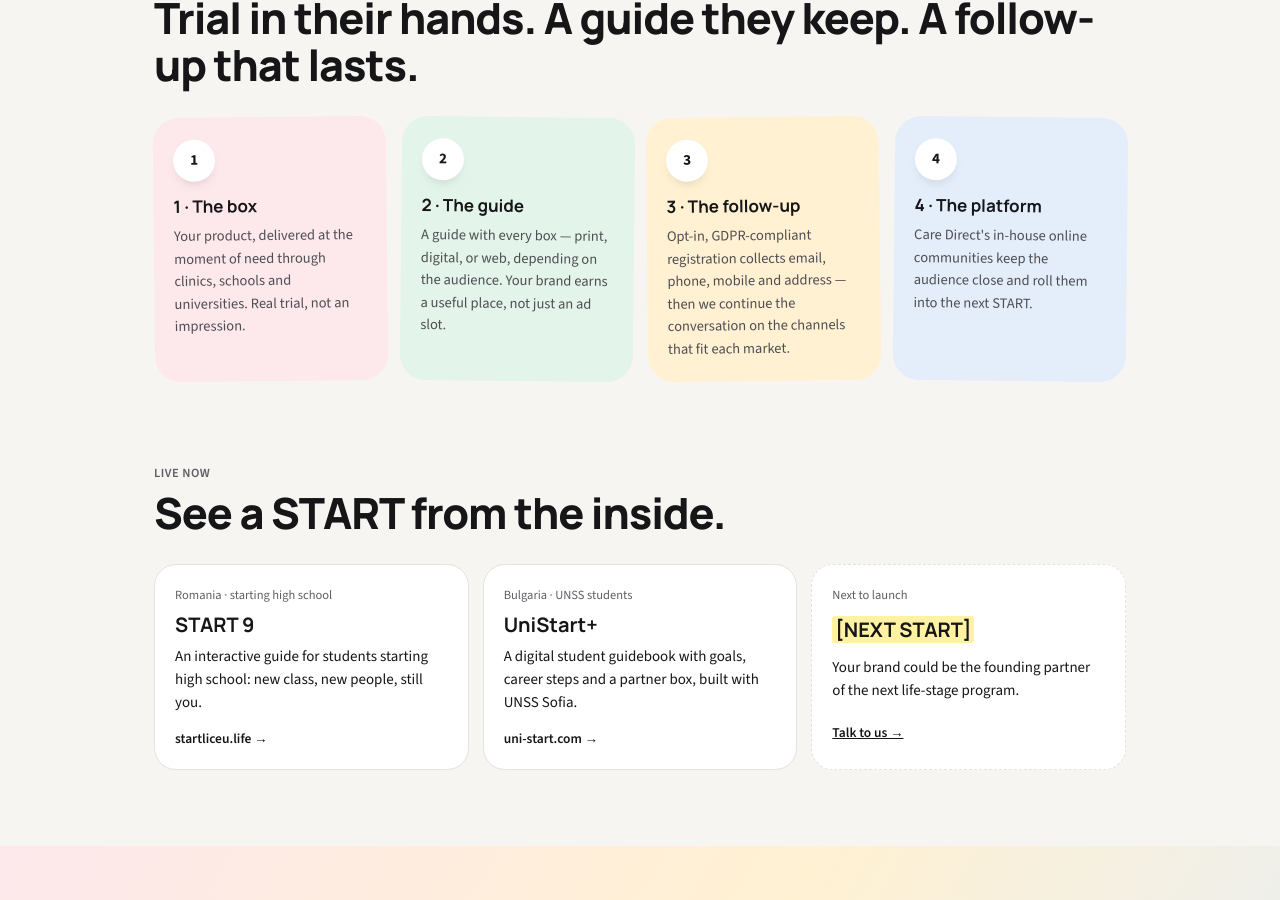
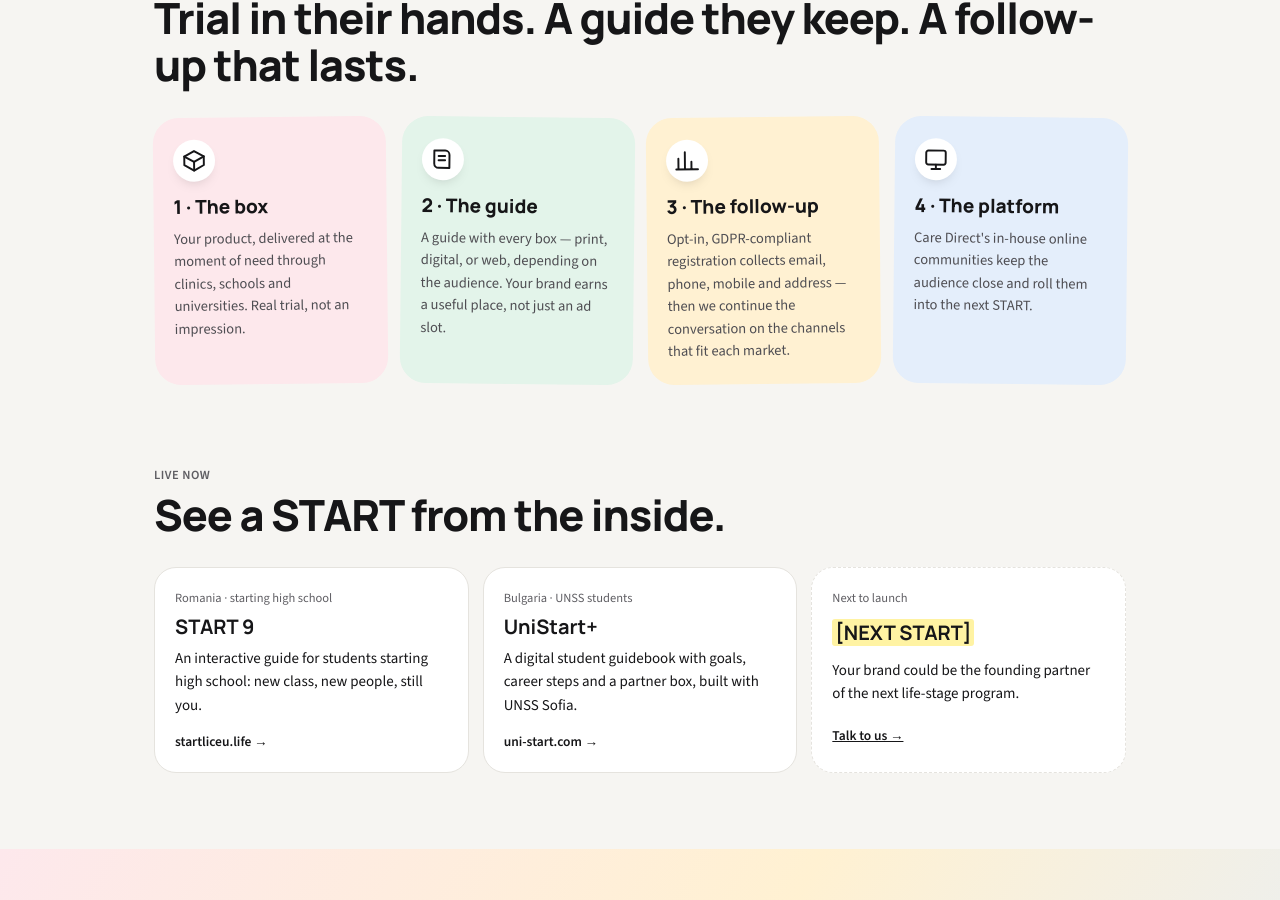
Before and after one commit to gad1981/start.caredirect, a Next.js app: page /en in a window 1280 px wide. Shown: the part 2805-3705 px from the top of the page. Built offline with nearby package versions, Linux system fonts and the light colour scheme; no server answers.

Commit message:
Restore how-it-works step icons and harden step titles.
Replace bare step numbers with the prototype SVG icons and give
step titles an explicit class with separate font properties so they
stay visible and match the intended home design.

Co-authored-by: George Gad <gad1981@users.noreply.github.com>

```diff
--- a/src/components/home/HomePage.module.css
+++ b/src/components/home/HomePage.module.css
@@ -720,15 +720,25 @@
   color: var(--ink);
   display: grid;
   place-items: center;
-  font-weight: 700;
   margin-bottom: 14px;
   box-shadow: 0 6px 14px -8px rgba(0, 0, 0, 0.25);
 }
 
+.ico svg {
+  display: block;
+}
+
+/* Separate font props so a bad font stack cannot drop the whole shorthand (and title). */
+.stepTitle,
 .step h3 {
   margin: 0 0 8px;
-  font: 700 17px/1.25 var(--display);
+  font-family: var(--display);
+  font-weight: 800;
+  font-size: 19px;
+  line-height: 1.25;
   color: var(--ink);
+  opacity: 1;
+  visibility: visible;
 }
 
 .step p {
--- a/src/components/home/HomePage.tsx
+++ b/src/components/home/HomePage.tsx
@@ -7,6 +7,7 @@ import { localePath, type Locale } from "@/lib/i18n";
 import { getProgramBrand } from "@/lib/program-brands";
 import { getProgramById, padNum, programTileSrc } from "@/lib/programs";
 import { withTbc } from "@/lib/tbc";
+import { HowStepIcon } from "./HowStepIcon";
 import { ProgramFlipTile } from "./ProgramFlipTile";
 import styles from "./HomePage.module.css";
 
@@ -148,9 +149,9 @@ export async function HomePage({ locale }: { locale: Locale }) {
             {startHome.how.steps.map(([title, body], i) => (
               <article key={title} className={styles.step}>
                 <div className={styles.ico} aria-hidden>
-                  {i + 1}
+                  <HowStepIcon index={i} />
                 </div>
-                <h3>{title}</h3>
+                <h3 className={styles.stepTitle}>{title}</h3>
                 <p>{body}</p>
               </article>
             ))}
--- /dev/null
+++ b/src/components/home/HowStepIcon.tsx
@@ -0,0 +1,47 @@
+/** Step icons for the home “How a START works” cards (matches the START prototype). */
+
+export function HowStepIcon({ index }: { index: number }) {
+  const props = {
+    width: 26,
+    height: 26,
+    viewBox: "0 0 24 24",
+    fill: "none",
+    stroke: "currentColor",
+    strokeWidth: 1.8,
+    strokeLinecap: "round" as const,
+    strokeLinejoin: "round" as const,
+    "aria-hidden": true as const,
+  };
+
+  switch (index) {
+    case 1:
+      return (
+        <svg {...props}>
+          <path d="M4 4h10a4 4 0 014 4v12H8a4 4 0 01-4-4z" />
+          <path d="M8 9h6M8 13h6" />
+        </svg>
+      );
+    case 2:
+      return (
+        <svg {...props}>
+          <path d="M4 20V10M10 20V4M16 20v-7M22 20H2" />
+        </svg>
+      );
+    case 3:
+      return (
+        <svg {...props}>
+          <rect x="3" y="4" width="18" height="13" rx="2" />
+          <path d="M8 21h8M12 17v4" />
+        </svg>
+      );
+    case 0:
+    default:
+      return (
+        <svg {...props}>
+          <path d="M3 8l9-5 9 5v8l-9 5-9-5z" />
+          <path d="M3 8l9 5 9-5" />
+          <path d="M12 13v8" />
+        </svg>
+      );
+  }
+}
```
